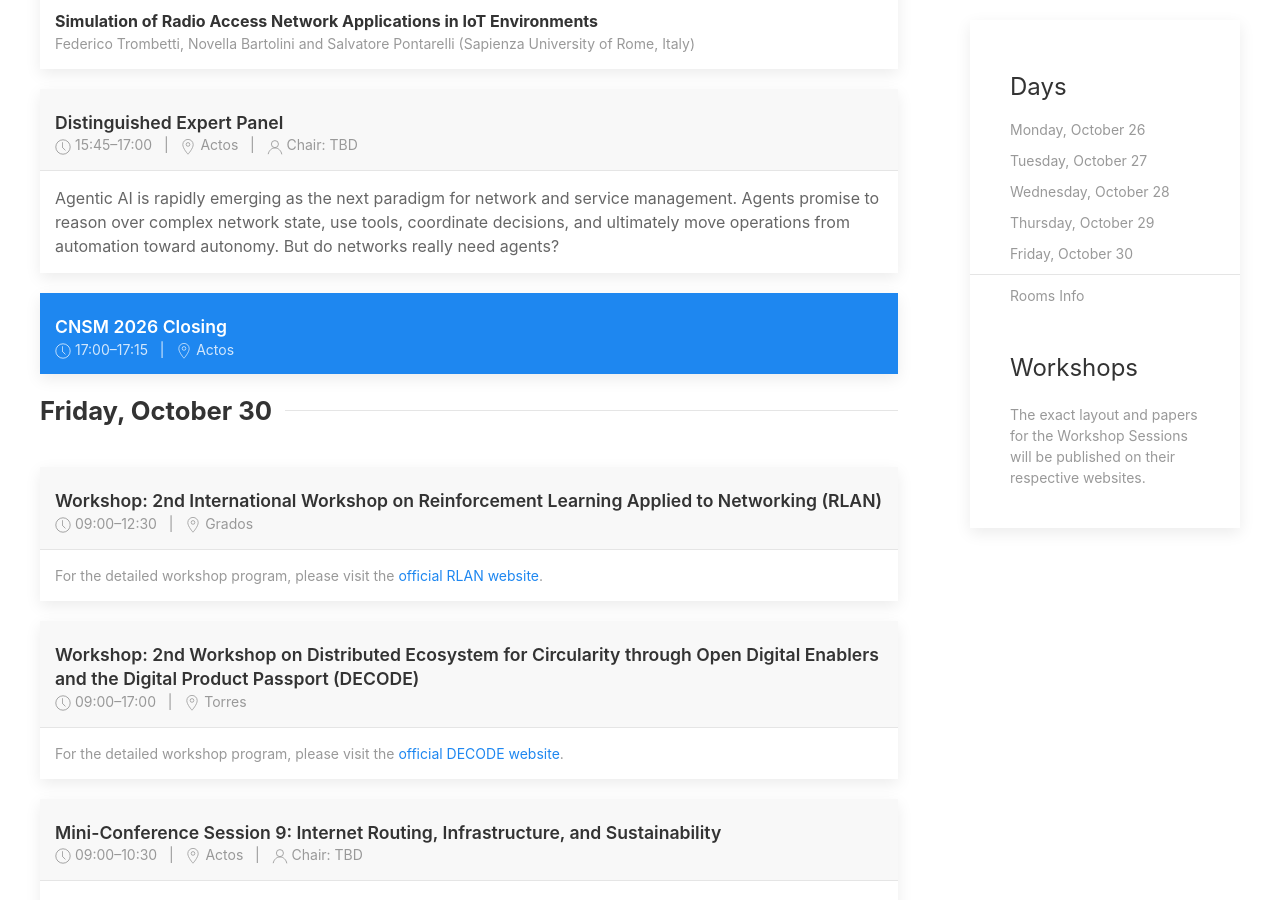
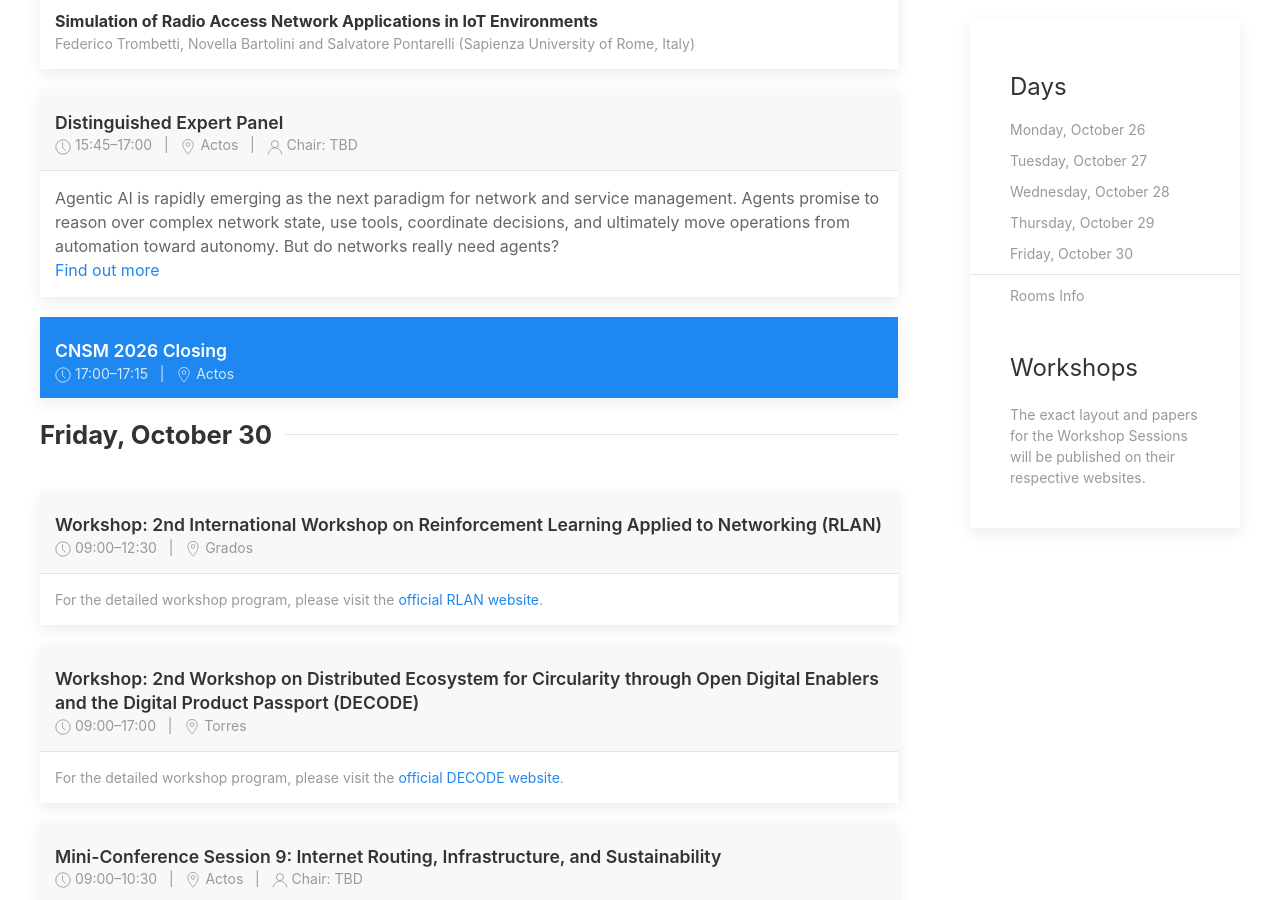
Before and after one commit to stuartclayman/cnsm-2026-website, a Jekyll site: the page built from program.html, in a window 1280 px wide and 900 px high, scrolled down 13018 px. Built offline with Jekyll 4.4.1, drawn with Linux system fonts in a browser that asks for light colours; nearby versions of some CDN libraries.

Commit message:
Program update

```diff
--- a/program.html
+++ b/program.html
@@ -717,7 +717,8 @@ title: Program
         </div>
         <div class="uk-card-body uk-padding-small">
           <ul class="uk-list uk-list-divider uk-margin-remove-bottom">
-            <li>Agentic AI is rapidly emerging as the next paradigm for network and service management. Agents promise to reason over complex network state, use tools, coordinate decisions, and ultimately move operations from automation toward autonomy. But do networks really need agents?</li>
+            <li>Agentic AI is rapidly emerging as the next paradigm for network and service management. Agents promise to reason over complex network state, use tools, coordinate decisions, and ultimately move operations from automation toward autonomy. But do networks really need agents?
+              <p><a href="panel.html">Find out more</p></li>
           </ul>
         </div>
       </div>
```
